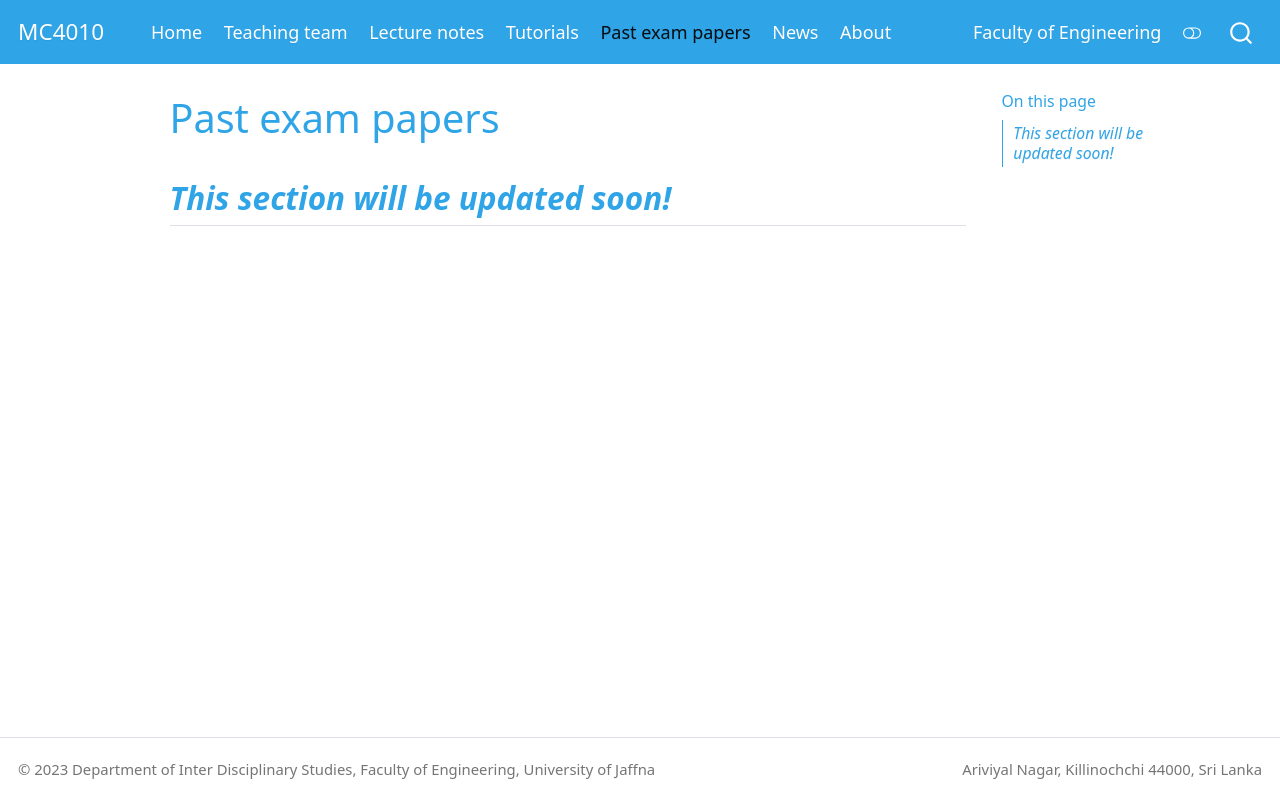
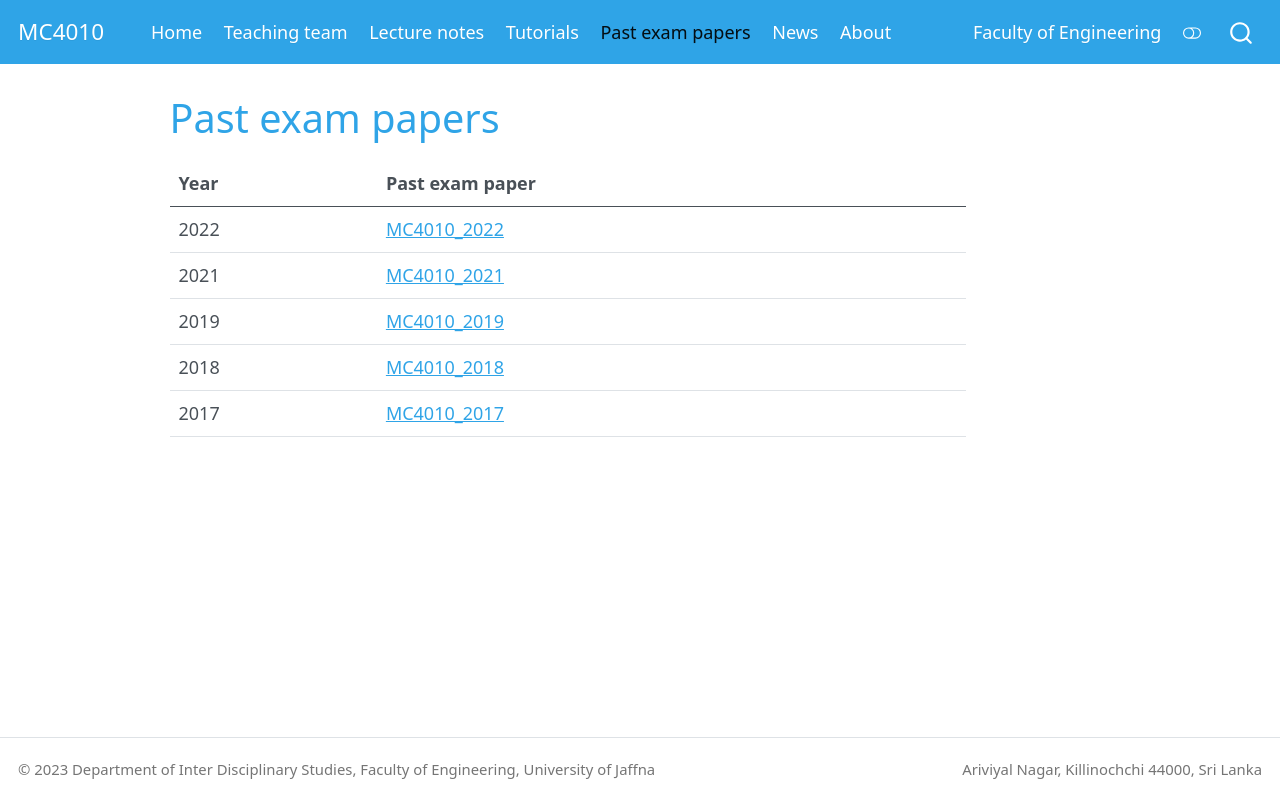
Before and after one commit to Mayooran1987/MC4010, a plain HTML site: page docs/Past_exam.html in a window 1280 px wide. Drawn offline with Linux system fonts and the light colour scheme.

Commit message:
Add files via upload

```diff
--- a/docs/Past_exam.html
+++ b/docs/Past_exam.html
@@ -129,13 +129,7 @@ ul.task-list li input[type="checkbox"] {
 <!-- sidebar -->
 <!-- margin-sidebar -->
     <div id="quarto-margin-sidebar" class="sidebar margin-sidebar">
-        <nav id="TOC" role="doc-toc" class="toc-active">
-    <h2 id="toc-title">On this page</h2>
 
-  <ul>
-  <li><a href="#this-section-will-be-updated-soon" id="toc-this-section-will-be-updated-soon" class="nav-link active" data-scroll-target="#this-section-will-be-updated-soon"><strong><em>This section will be updated soon!</em></strong></a></li>
-  </ul>
-</nav>
     </div>
 <!-- main -->
 <main class="content" id="quarto-document-content">
@@ -157,11 +151,38 @@ ul.task-list li input[type="checkbox"] {
 
 </header>
 
-<section id="this-section-will-be-updated-soon" class="level2">
-<h2 class="anchored" data-anchor-id="this-section-will-be-updated-soon"><strong><em>This section will be updated soon!</em></strong></h2>
+<table class="table">
+<thead>
+<tr class="header">
+<th><strong>Year</strong></th>
+<th><strong>Past exam paper</strong></th>
+</tr>
+</thead>
+<tbody>
+<tr class="odd">
+<td>2022</td>
+<td><a href="https://github.com/Mayooran1987/MC4010/raw/main/End%20semester%20exam%20papers/MC4010-2022.pdf">MC4010_2022</a></td>
+</tr>
+<tr class="even">
+<td>2021</td>
+<td><a href="https://github.com/Mayooran1987/MC4010/raw/main/End%20semester%20exam%20papers/MC4010-2021.pdf">MC4010_2021</a></td>
+</tr>
+<tr class="odd">
+<td>2019</td>
+<td><a href="https://github.com/Mayooran1987/MC4010/raw/main/End%20semester%20exam%20papers/MC4010-2019.pdf">MC4010_2019</a></td>
+</tr>
+<tr class="even">
+<td>2018</td>
+<td><a href="https://github.com/Mayooran1987/MC4010/raw/main/End%20semester%20exam%20papers/MC4010-2018.pdf">MC4010_2018</a></td>
+</tr>
+<tr class="odd">
+<td>2017</td>
+<td><a href="https://github.com/Mayooran1987/MC4010/raw/main/End%20semester%20exam%20papers/MC4010-2017.pdf">MC4010_2017</a></td>
+</tr>
+</tbody>
+</table>
 
 
-</section>
 
 </main> <!-- /main -->
 <script id="quarto-html-after-body" type="application/javascript">
```
Also changed, not shown: docs/search.json (+7 -0 lines).
